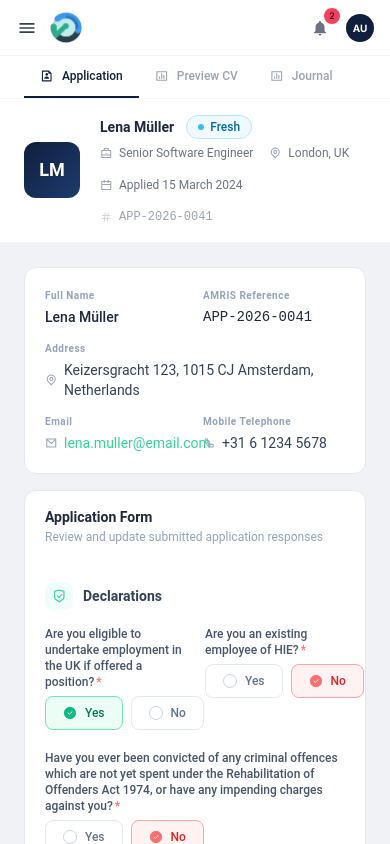
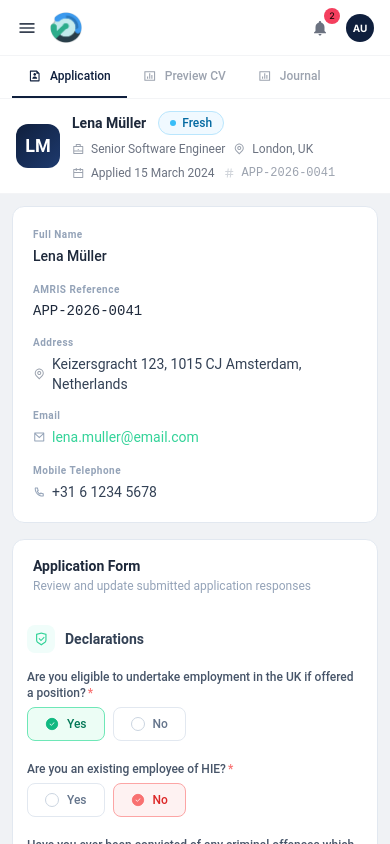
Before and after one commit to subramanya-ss/ats-ng, a React (Vite) app: page /application/1 in a window 390 px wide. Built offline with nearby package versions, Linux system fonts and the light colour scheme.

Commit message:
MobileRespTwo is done

```diff
--- a/src/pages/Application/Application.style.ts
+++ b/src/pages/Application/Application.style.ts
@@ -8,11 +8,17 @@ export const useStyles = makeStyles((theme: Theme) => ({
     borderBottom: '1px solid #f3f4f6',
     padding: '0 24px',
     flexShrink: 0,
+    [theme.breakpoints.down('sm')]: {
+      padding: '0 12px',
+    },
   },
   pageContent: {
     flex: 1,
     overflowY: 'auto' as const,
     padding: '24px',
+    [theme.breakpoints.down('sm')]: {
+      padding: '12px',
+    },
   },
 
   // ─── Application form outer card (Figma spec) ────────────────────────────────
@@ -31,6 +37,9 @@ export const useStyles = makeStyles((theme: Theme) => ({
   },
   appFormBody: {
     padding: '20px',
+    [theme.breakpoints.down('sm')]: {
+      padding: '14px',
+    },
   },
   appFormTitle: {
     fontFamily: '"Roboto", sans-serif !important',
@@ -93,6 +102,9 @@ export const useStyles = makeStyles((theme: Theme) => ({
     display: 'flex',
     flexDirection: 'column',
     alignItems: 'flex-start',
+    [theme.breakpoints.down('sm')]: {
+      flex: '1 1 calc(50% - 12px)',
+    },
   },
   summaryLabel: {
     fontFamily: '"Roboto", sans-serif !important',
@@ -208,6 +220,9 @@ export const useStyles = makeStyles((theme: Theme) => ({
     alignItems: 'flex-start',
     flex: '1 1 calc(50% - 8px)',
     minWidth: 0,
+    [theme.breakpoints.down('sm')]: {
+      flex: '1 1 100%',
+    },
   },
   headerFieldFull: {
     display: 'flex',
@@ -330,10 +345,18 @@ export const useStyles = makeStyles((theme: Theme) => ({
     padding: '16px 24px 17px',
     backgroundColor: '#FFFFFF',
     borderBottom: '1px solid #f3f4f6',
+    [theme.breakpoints.down('sm')]: {
+      padding: '12px 16px',
+      gap: '12px',
+    },
   },
   candidateStripAvatar: {
-    width: '56px !important',
-    height: '56px !important',
+    width: '44px !important',
+    height: '44px !important',
+    [theme.breakpoints.up('sm')]: {
+      width: '56px !important',
+      height: '56px !important',
+    },
     borderRadius: '12px !important',
     background: 'linear-gradient(135deg, #0F1F3D 0%, #1E3A6E 100%) !important',
     color: '#FFFFFF !important',
@@ -394,6 +417,9 @@ export const useStyles = makeStyles((theme: Theme) => ({
     flexWrap: 'wrap' as const,
     alignItems: 'center',
     gap: '16px',
+    [theme.breakpoints.down('sm')]: {
+      gap: '8px',
+    },
   },
   candidateStripMetaItem: {
     display: 'flex',
@@ -475,6 +501,9 @@ export const useStyles = makeStyles((theme: Theme) => ({
     display: 'flex',
     flexDirection: 'column',
     alignItems: 'flex-start',
+    [theme.breakpoints.down('sm')]: {
+      flex: '1 1 100%',
+    },
   },
   formCol12: {
     flex: '1 1 100%',
--- a/src/pages/Dashboard/VacancyQuickView.tsx
+++ b/src/pages/Dashboard/VacancyQuickView.tsx
@@ -1,5 +1,5 @@
 import React from "react";
-import { Drawer, Box, Typography, IconButton, Divider } from "@mui/material";
+import { Drawer, Box, Typography, IconButton, Divider, useMediaQuery, useTheme } from "@mui/material";
 import LocationOnIcon from "@mui/icons-material/LocationOn";
 import OpenInNewIcon from "@mui/icons-material/OpenInNew";
 import CloseIcon from "@mui/icons-material/Close";
@@ -136,6 +136,9 @@ const svgIcon = (src: string, size = "17px") => (
 // ─── Component ────────────────────────────────────────────────────────────────
 
 export const VacancyQuickView: React.FC<Props> = ({ open, onClose, vacancy, onFullView }) => {
+  const theme = useTheme();
+  const isMobile = useMediaQuery(theme.breakpoints.down("sm"));
+
   if (!vacancy) return null;
 
   const statusStyles: Record<string, { bg: string; color: string }> = {
@@ -155,16 +158,19 @@ export const VacancyQuickView: React.FC<Props> = ({ open, onClose, vacancy, onFu
       slotProps={{ paper: { sx: { width: "441px", maxWidth: "95vw", top: 0, height: "100vh", borderRadius: 0, display: "flex", flexDirection: "column" } } }}
     >
       {/* ── Header ──────────────────────────────────────────────────── */}
-      <Box sx={{ px: "20px", py: "16px", borderBottom: "1px solid #f3f4f6", flexShrink: 0 }}>
-        <Box sx={{ display: "flex", alignItems: "flex-start", gap: "14px" }}>
-          <Box sx={{ width: 56, height: 56, borderRadius: "12px", backgroundColor: "#1a2332", display: "flex", alignItems: "center", justifyContent: "center", flexShrink: 0 }}>
-            <img src={RoleIcon} width="25px" height="25px" alt="" />
+      <Box sx={{ px: isMobile ? "14px" : "20px", py: isMobile ? "12px" : "16px", borderBottom: "1px solid #f3f4f6", flexShrink: 0 }}>
+        <Box sx={{ display: "flex", alignItems: "flex-start", gap: isMobile ? "10px" : "14px" }}>
+          {/* Icon box — smaller on mobile */}
+          <Box sx={{ width: isMobile ? 40 : 56, height: isMobile ? 40 : 56, borderRadius: "12px", backgroundColor: "#1a2332", display: "flex", alignItems: "center", justifyContent: "center", flexShrink: 0 }}>
+            <img src={RoleIcon} width={isMobile ? "18px" : "25px"} height={isMobile ? "18px" : "25px"} alt="" />
           </Box>
+
+          {/* Title + badges */}
           <Box sx={{ flex: 1, minWidth: 0, pt: "2px" }}>
-            <Typography sx={{ fontWeight: 700, fontSize: "18px", color: "#1a2332", lineHeight: 1.2, mb: "8px" }}>
+            <Typography sx={{ fontWeight: 700, fontSize: isMobile ? "15px" : "18px", color: "#1a2332", lineHeight: 1.3, mb: "6px" }}>
               {vacancy.title}
             </Typography>
-            <Box sx={{ display: "flex", alignItems: "center", gap: "10px", flexWrap: "wrap" }}>
+            <Box sx={{ display: "flex", alignItems: "center", gap: "8px", flexWrap: "wrap" }}>
               <Box sx={{ display: "inline-flex", alignItems: "center", gap: "5px", backgroundColor: s.bg, color: s.color, borderRadius: "20px", px: "10px", py: "3px", fontSize: "12px", fontWeight: 600 }}>
                 <Box sx={{ width: 6, height: 6, borderRadius: "50%", backgroundColor: s.color }} />
                 {vacancy.status}
@@ -175,7 +181,19 @@ export const VacancyQuickView: React.FC<Props> = ({ open, onClose, vacancy, onFu
               </Box>
             </Box>
           </Box>
-          <Box sx={{ display: "flex", alignItems: "center", gap: "6px", flexShrink: 0, pt: "2px" }}>
+
+          {/* Controls — icon-only Full View on mobile */}
+          <Box sx={{ display: "flex", alignItems: "center", gap: "4px", flexShrink: 0, pt: "2px" }}>
+            {isMobile ? (
+              <IconButton
+                size="small"
+                onClick={() => onFullView(vacancy.id)}
+                sx={{ color: "#374151", border: "1px solid #d1d5db", borderRadius: "8px", p: "5px", "&:hover": { backgroundColor: "#f9fafb" } }}
+                aria-label="Full View"
+              >
+                <OpenInNewIcon sx={{ fontSize: "16px" }} />
+              </IconButton>
+            ) : (
               <Box
                 component="button"
                 onClick={() => onFullView(vacancy.id)}
@@ -184,6 +202,7 @@ export const VacancyQuickView: React.FC<Props> = ({ open, onClose, vacancy, onFu
                 <OpenInNewIcon sx={{ fontSize: "14px" }} />
                 Full View
               </Box>
+            )}
             <IconButton size="small" onClick={onClose} sx={{ color: "#9ca3af", "&:hover": { backgroundColor: "#f9fafb" } }}>
               <CloseIcon sx={{ fontSize: "20px" }} />
             </IconButton>
@@ -192,7 +211,7 @@ export const VacancyQuickView: React.FC<Props> = ({ open, onClose, vacancy, onFu
       </Box>
 
       {/* ── Actions ─────────────────────────────────────────────────── */}
-      <Box sx={{ px: "20px", pt: "14px", pb: "12px", borderBottom: "1px solid #f3f4f6", flexShrink: 0 }}>
+      <Box sx={{ px: isMobile ? "14px" : "20px", pt: "14px", pb: "12px", borderBottom: "1px solid #f3f4f6", flexShrink: 0 }}>
         <Typography sx={{ fontSize: "11px", fontWeight: 600, color: "#9ca3af", textTransform: "uppercase", letterSpacing: "0.07em", mb: "10px" }}>
           Actions
         </Typography>
@@ -223,7 +242,7 @@ export const VacancyQuickView: React.FC<Props> = ({ open, onClose, vacancy, onFu
       </Box>
 
       {/* ── Scrollable detail sections ───────────────────────────────── */}
-      <Box sx={{ flex: 1, overflowY: "auto", px: "20px", pb: "32px" }}>
+      <Box sx={{ flex: 1, overflowY: "auto", px: isMobile ? "14px" : "20px", pb: "32px" }}>
 
         {/* Vacancy Details */}
         <SectionHeader icon={svgIcon(VacancyDetailsSrc)} title="Vacancy Details" />
```
Also changed, not shown: 1 other file (tests, documents, lock files or other folders). Lines whose indentation alone changed are shown as unchanged.
